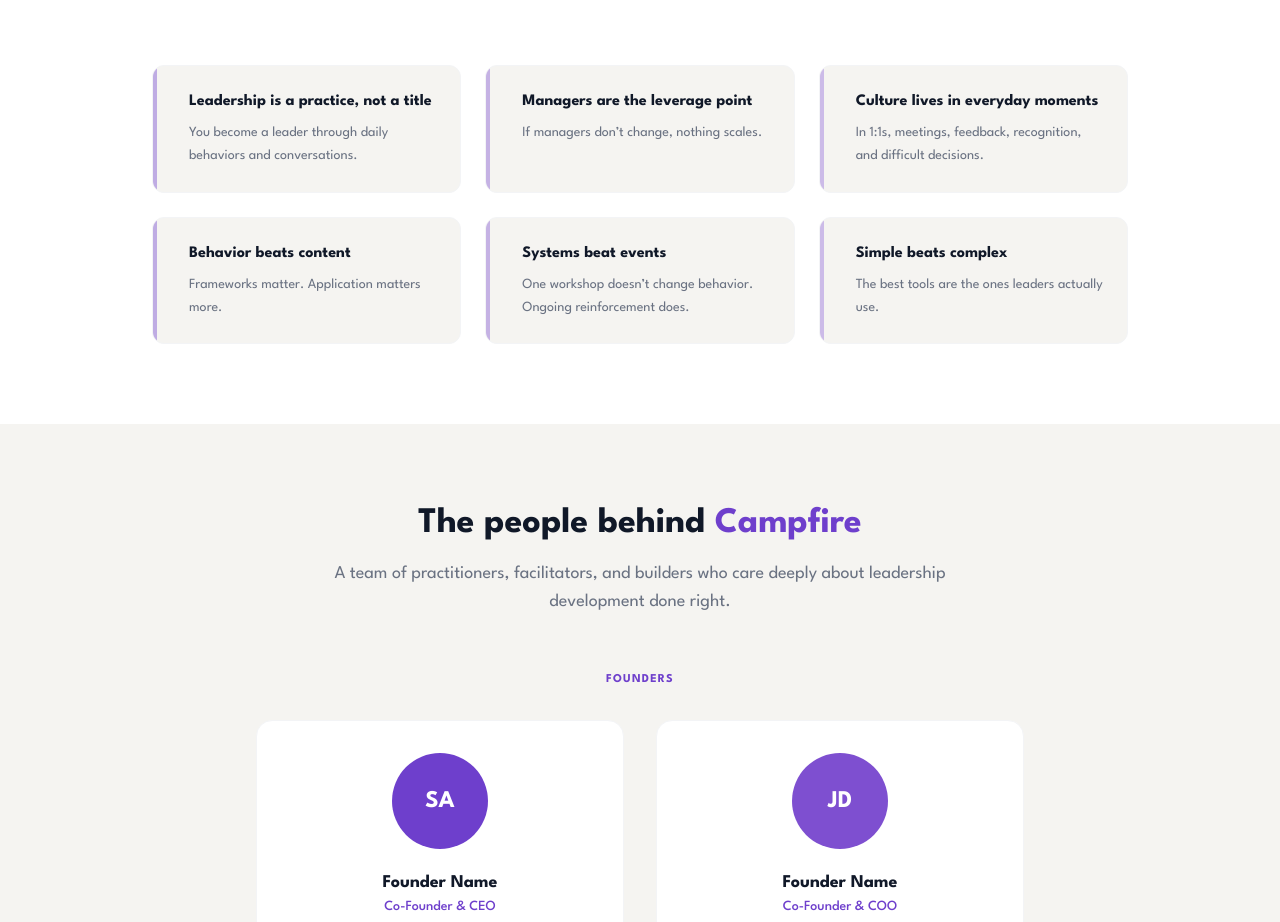
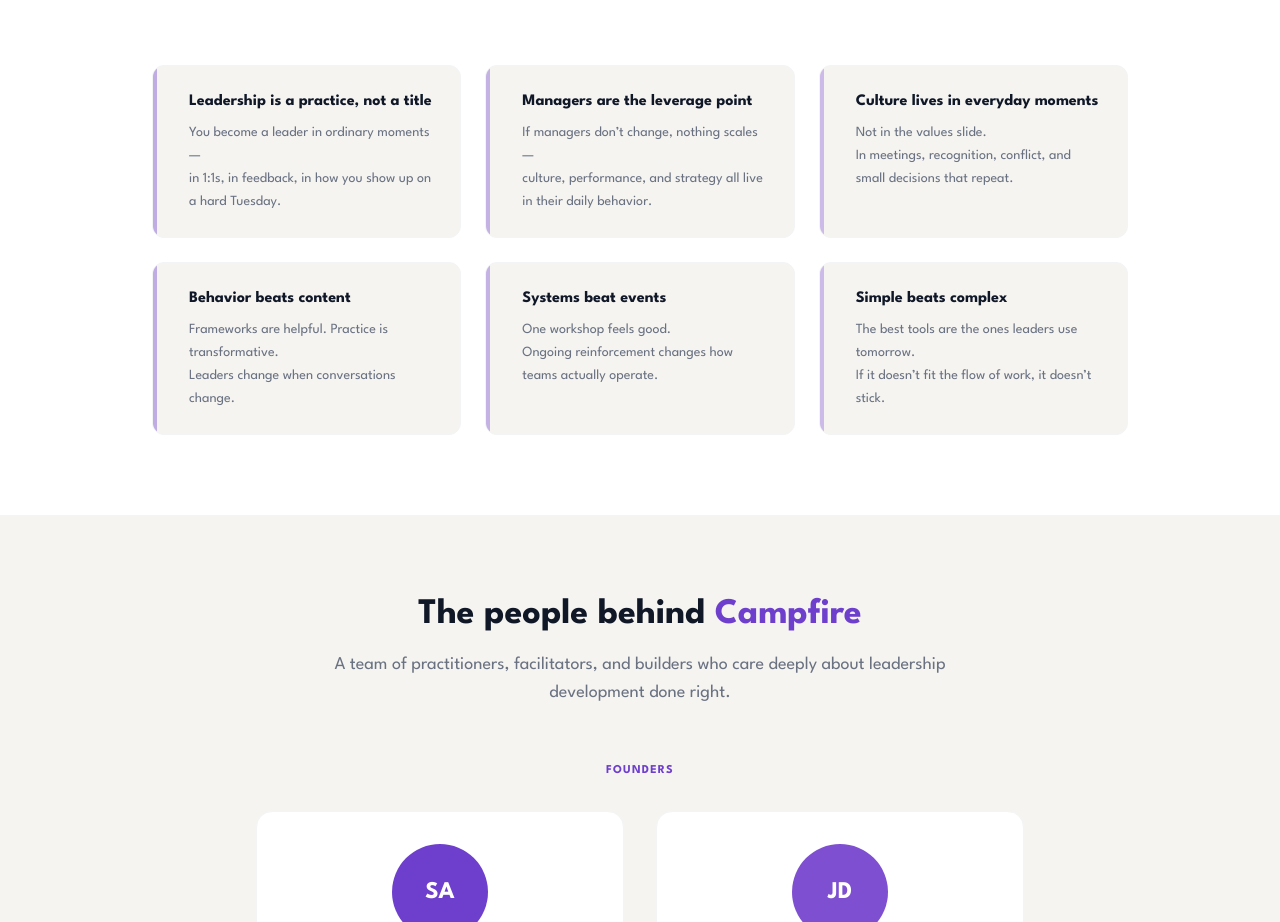
Before and after one commit to stevearntz/campfire-website, a Next.js app: page /about in a window 1280 px wide. Shown: the part 3691-4613 px from the top of the page. Built offline with nearby package versions, Linux system fonts and the light colour scheme; no server answers.

Commit message:
Update beliefs section with richer two-line descriptions
Co-Authored-By: Claude Opus 4.6 <noreply@anthropic.com>

```diff
--- a/app/about/page.tsx
+++ b/app/about/page.tsx
@@ -516,32 +516,38 @@ export default function AboutPage() {
             {[
               {
                 belief: "Leadership is a practice, not a title",
-                detail: "You become a leader through daily behaviors and conversations.",
+                line1: "You become a leader in ordinary moments \u2014",
+                line2: "in 1:1s, in feedback, in how you show up on a hard Tuesday.",
                 accent: "bg-[#6E3FCC]",
               },
               {
                 belief: "Managers are the leverage point",
-                detail: "If managers don\u2019t change, nothing scales.",
+                line1: "If managers don\u2019t change, nothing scales \u2014",
+                line2: "culture, performance, and strategy all live in their daily behavior.",
                 accent: "bg-[#7E4FD0]",
               },
               {
                 belief: "Culture lives in everyday moments",
-                detail: "In 1:1s, meetings, feedback, recognition, and difficult decisions.",
+                line1: "Not in the values slide.",
+                line2: "In meetings, recognition, conflict, and small decisions that repeat.",
                 accent: "bg-[#8F65D9]",
               },
               {
                 belief: "Behavior beats content",
-                detail: "Frameworks matter. Application matters more.",
+                line1: "Frameworks are helpful. Practice is transformative.",
+                line2: "Leaders change when conversations change.",
                 accent: "bg-[#6E3FCC]",
               },
               {
                 belief: "Systems beat events",
-                detail: "One workshop doesn\u2019t change behavior. Ongoing reinforcement does.",
+                line1: "One workshop feels good.",
+                line2: "Ongoing reinforcement changes how teams actually operate.",
                 accent: "bg-[#7E4FD0]",
               },
               {
                 belief: "Simple beats complex",
-                detail: "The best tools are the ones leaders actually use.",
+                line1: "The best tools are the ones leaders use tomorrow.",
+                line2: "If it doesn\u2019t fit the flow of work, it doesn\u2019t stick.",
                 accent: "bg-[#8F65D9]",
               },
             ].map((item) => (
@@ -554,7 +560,9 @@ export default function AboutPage() {
                   {item.belief}
                 </h3>
                 <p className="text-sm text-gray-500 leading-relaxed pl-3">
-                  {item.detail}
+                  {item.line1}
+                  <br />
+                  {item.line2}
                 </p>
               </div>
             ))}
```
